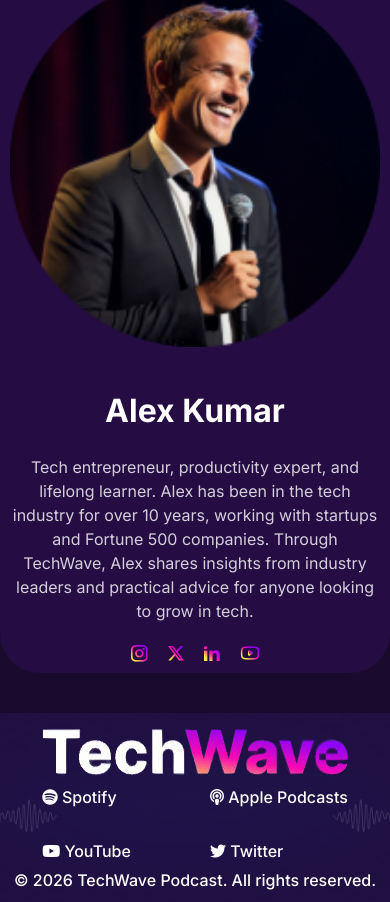
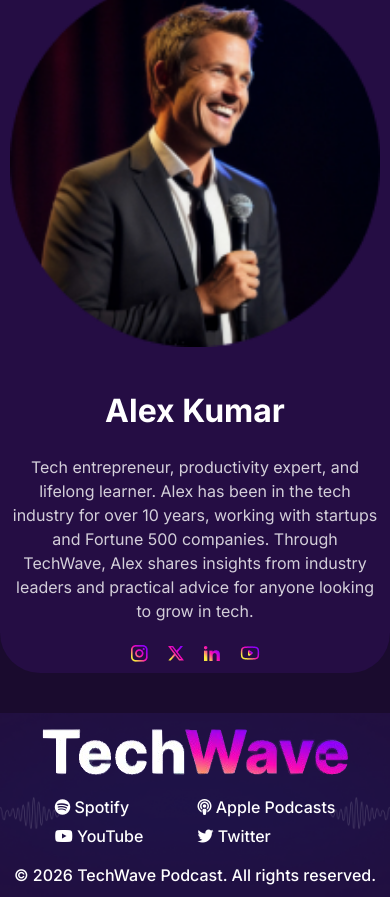
Before and after one commit to ShakilMahamud117/B13-A02-Shakil_Mahamud, a plain HTML site: page index.html in a window 390 px wide. Shown: the part 3954-4856 px from the top of the page. Drawn offline with nearby package versions, Linux system fonts and the light colour scheme.

```diff
--- a/style/style.css
+++ b/style/style.css
@@ -376,6 +376,8 @@
         grid-template-columns: repeat(2, 1fr);
         justify-content: center;
         align-items: center;
+        gap: 5px;
+        margin: 10px 0px;
     }
     footer{
         height: 100%;
```
